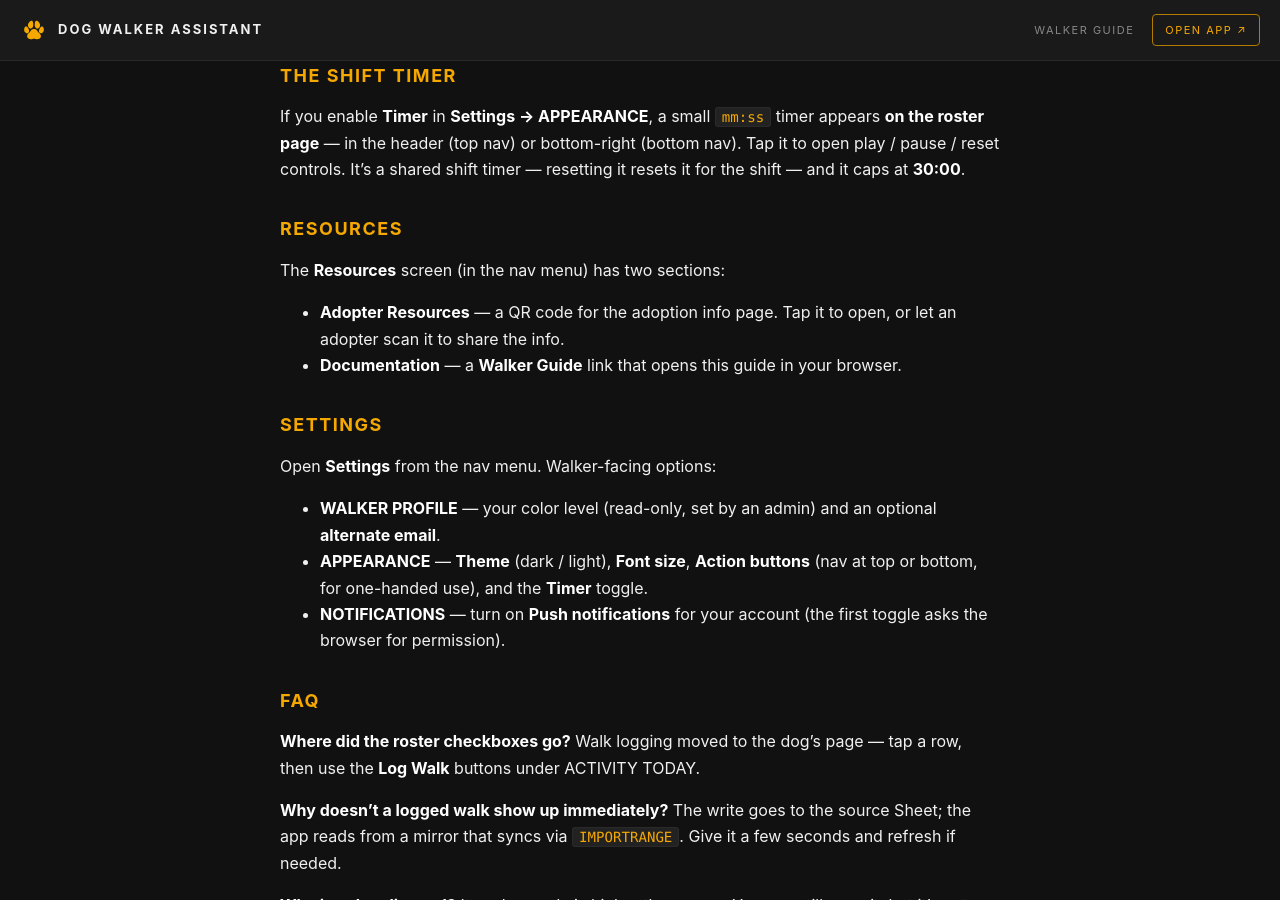
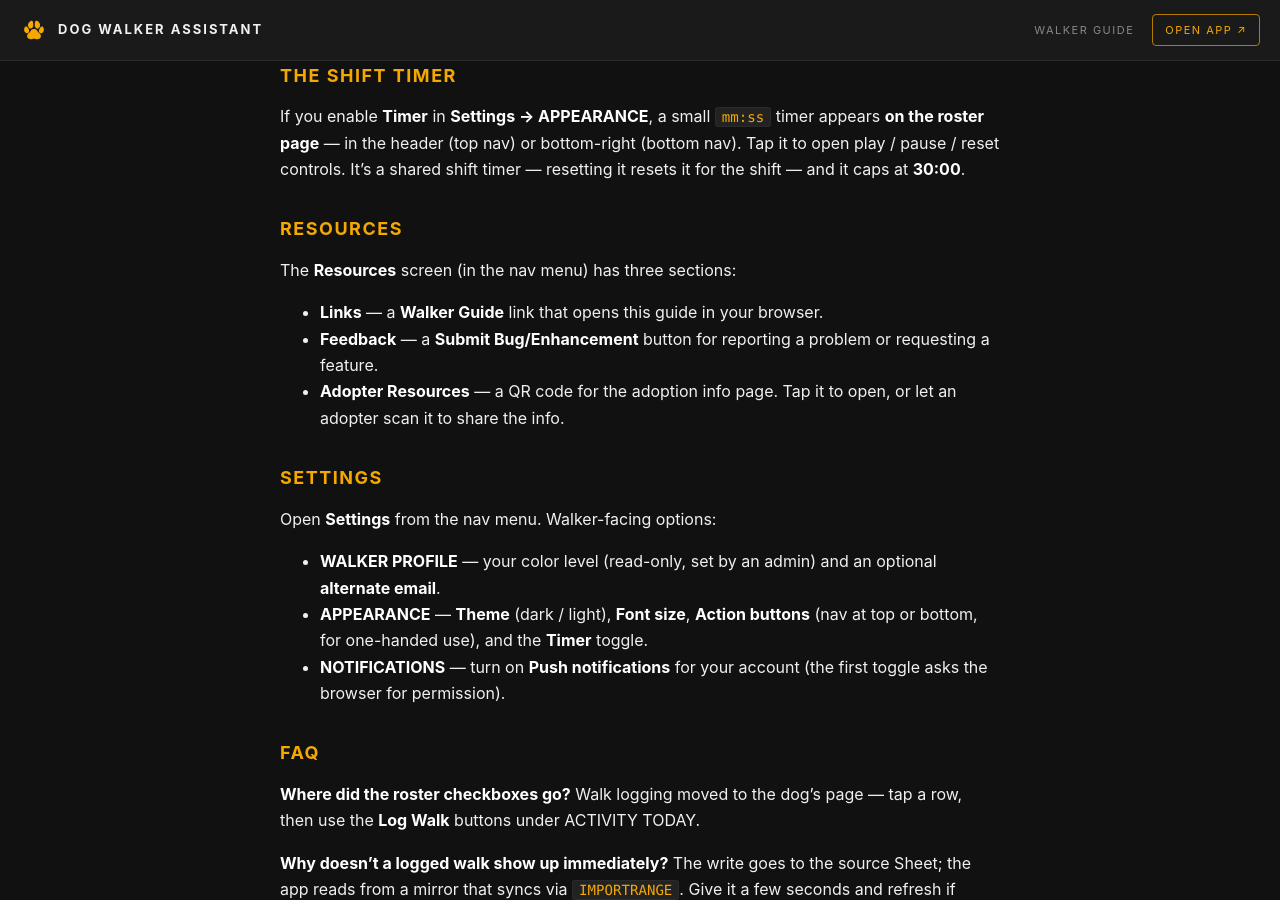
Before and after one commit to kirbsauce/dog-walker-assistant-docs, a Jekyll site: the page built from WALKER.md, in a window 1280 px wide and 900 px high, scrolled down 2533 px. Built offline with Jekyll 4.4.1, drawn with Linux system fonts in a browser that asks for light colours.

Commit message:
WALKER.md: sync Resources section with the app (Links, Feedback, Adopter)
Rename Documentation -> Links to match the app, add the Feedback section
(Submit Bug/Enhancement), and match the app's section order. Keeps the
walker guide in step with the live screen.

Co-Authored-By: Claude Opus 4.8 <noreply@anthropic.com>

```diff
--- a/WALKER.md
+++ b/WALKER.md
@@ -121,12 +121,13 @@ resetting it resets it for the shift — and it caps at **30:00**.
 
 ## Resources
 
-The **Resources** screen (in the nav menu) has two sections:
+The **Resources** screen (in the nav menu) has three sections:
 
+- **Links** — a **Walker Guide** link that opens this guide in your browser.
+- **Feedback** — a **Submit Bug/Enhancement** button for reporting a problem
+  or requesting a feature.
 - **Adopter Resources** — a QR code for the adoption info page. Tap it to
   open, or let an adopter scan it to share the info.
-- **Documentation** — a **Walker Guide** link that opens this guide in your
-  browser.
 
 ## Settings
 
```
